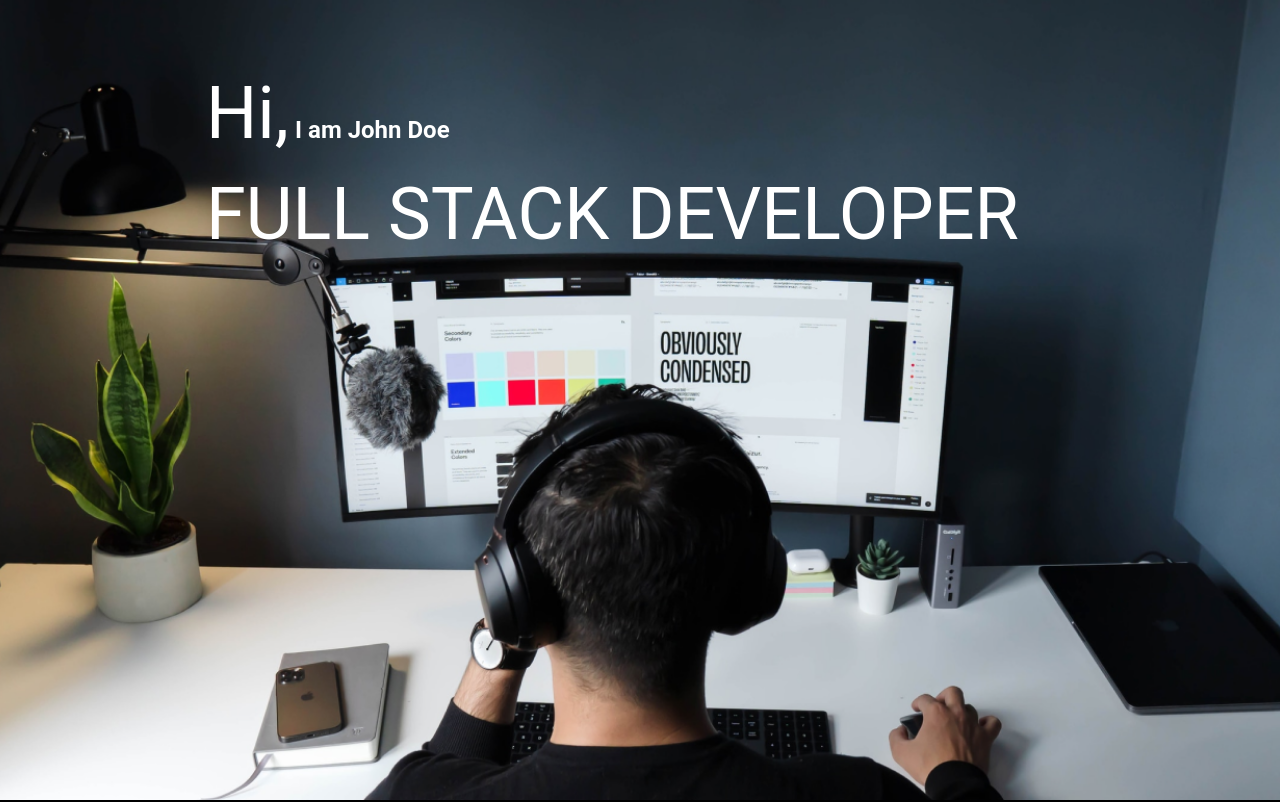
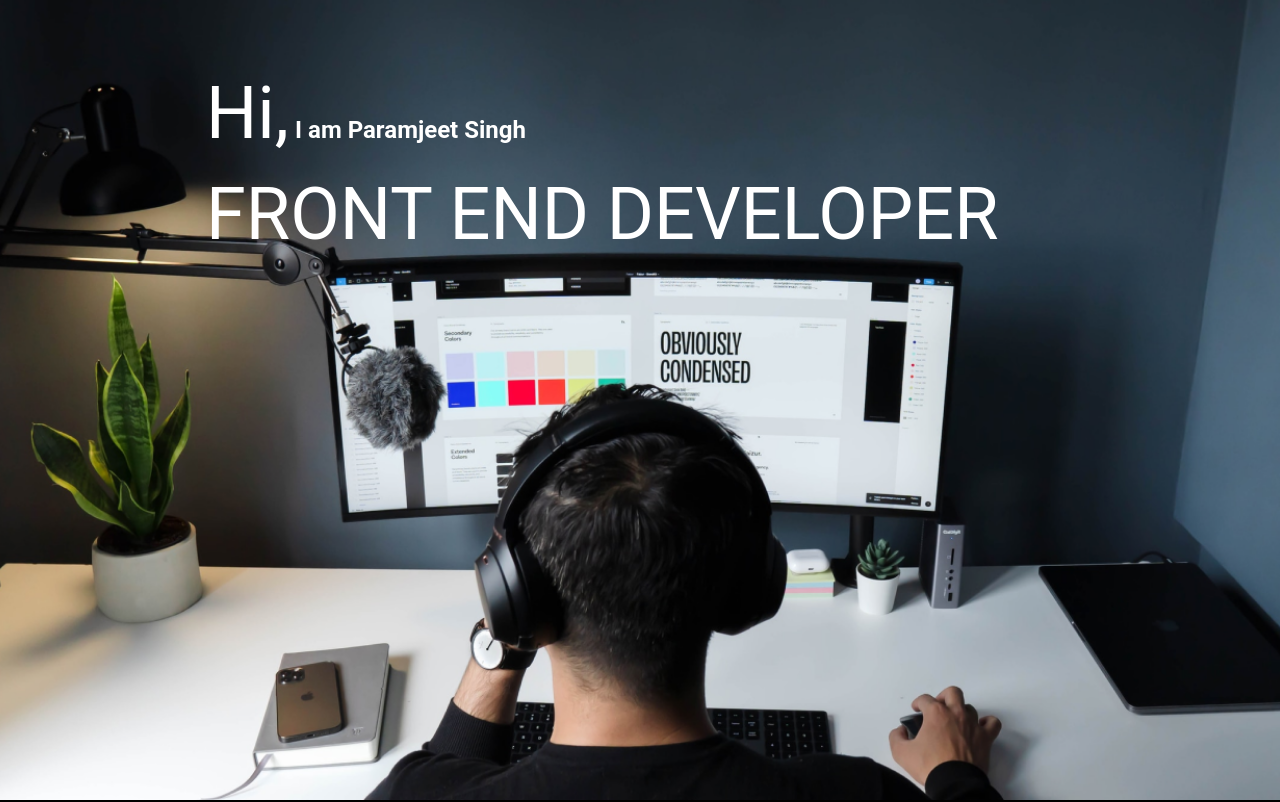
Before and after one commit to paramjeet6399/120-days, a plain HTML site: page developer/index.html in a window 1280 px wide. Shown: the top 802 px of the page. Drawn offline with Linux system fonts and the light colour scheme.

Commit message:
Update index.html

```diff
--- a/developer/index.html
+++ b/developer/index.html
@@ -10,8 +10,8 @@
   <body>
     <section class="hero_section">
       <div class="text_container">
-        <h2><span class="lg_text">Hi,</span> I am John Doe</h2>
-        <h1 class="lg_text">FULL STACK DEVELOPER</h1>
+        <h2><span class="lg_text">Hi,</span> I am Paramjeet Singh</h2>
+        <h1 class="lg_text">FRONT END DEVELOPER</h1>
       </div>
     </section>
     <section class="black_box">
```
